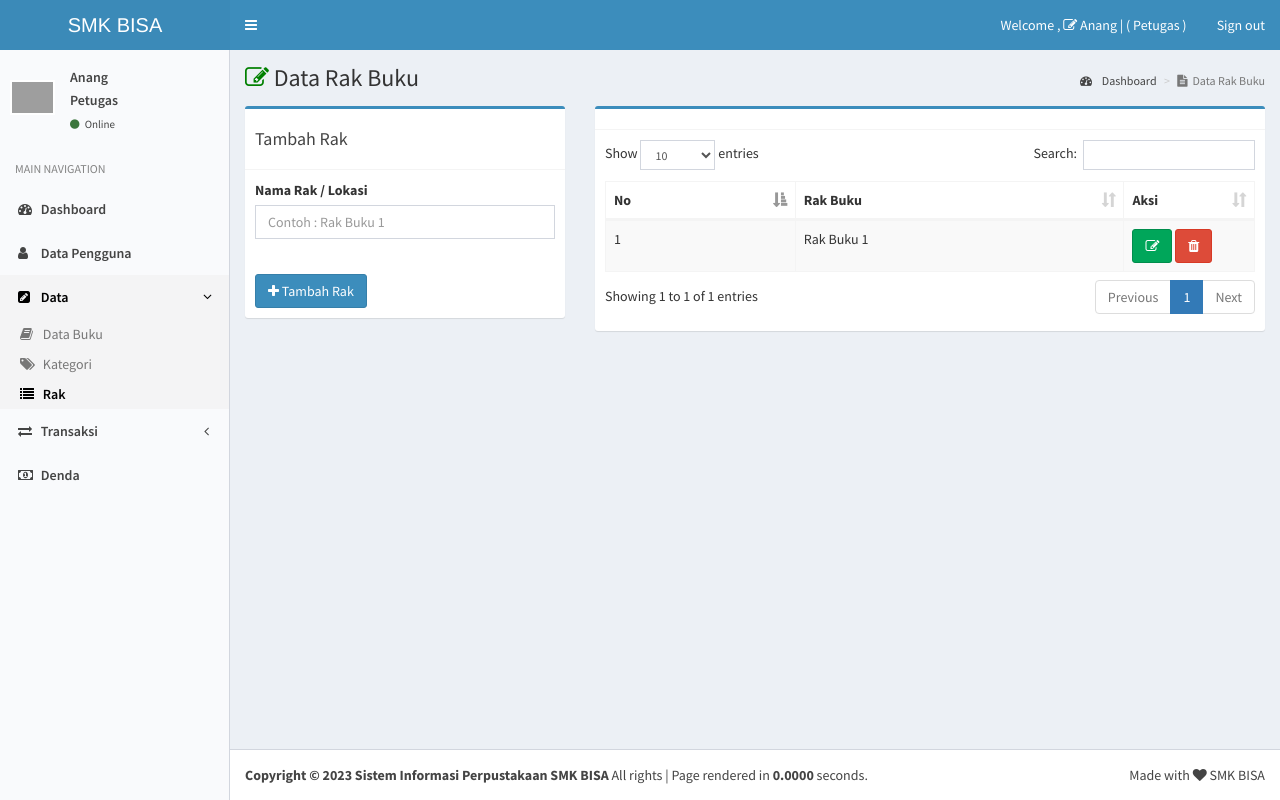
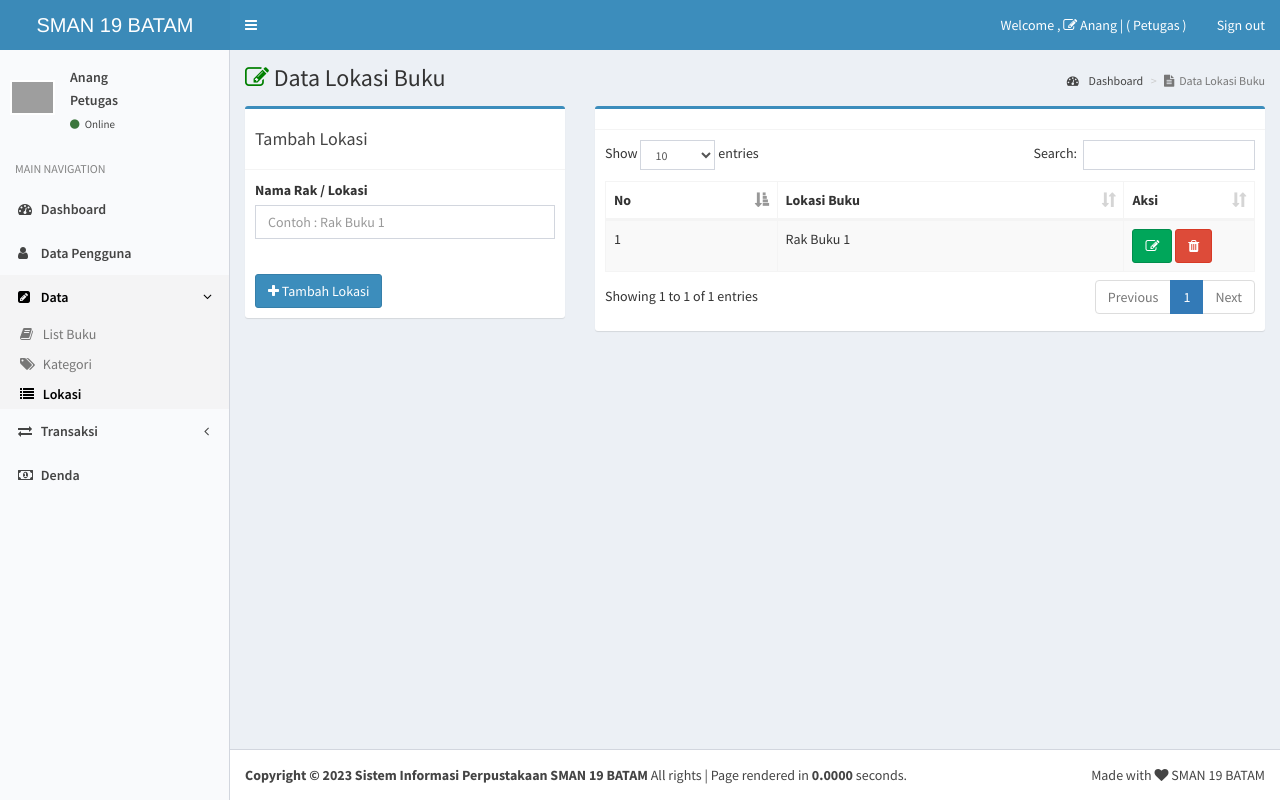
Before and after one commit to van-grafity/perpus-ci3, a CodeIgniter app: page /database/data/rak in a window 1280 px wide. Run offline with CodeIgniter, Linux system fonts and the light colour scheme; a user stored in the database is signed in; data comes from the database, SQL or seed files in the repository; some libraries are stand-ins or nearby versions; grey boxes are pictures that could not be loaded.

Commit message:
updated refisi

```diff
--- a/application/config/database.php
+++ b/application/config/database.php
@@ -78,7 +78,7 @@ $db['default'] = array(
 	'hostname' => 'localhost',
 	'username' => 'root',
 	'password' => '',
-	'database' => 'projek_perpus',
+	'database' => 'perpus_ci3',
 	'dbdriver' => 'mysqli',
 	'dbprefix' => '',
 	'pconnect' => FALSE,
--- a/application/controllers/Data.php
+++ b/application/controllers/Data.php
@@ -358,7 +358,7 @@ class Data extends CI_Controller {
 			}
 		}
 
-        $this->data['title_web'] = 'Data Rak Buku ';
+        $this->data['title_web'] = 'Data Lokasi Buku ';
         $this->load->view('header_view',$this->data);
         $this->load->view('sidebar_view',$this->data);
         $this->load->view('rak/rak_view',$this->data);
@@ -378,7 +378,7 @@ class Data extends CI_Controller {
 
 
 			$this->session->set_flashdata('pesan','<div id="notifikasi"><div class="alert alert-success">
-			<p> Tambah Rak Buku Sukses !</p>
+			<p> Tambah Lokasi Buku Sukses !</p>
 			</div></div>');
 			redirect(base_url('data/rak'));
 		}
--- a/application/views/footer_view.php
+++ b/application/views/footer_view.php
@@ -1,7 +1,7 @@
 <?php defined('BASEPATH') OR exit('No direct script access allowed');?>
 <div class="clearfix"></div>
 <footer class="main-footer">
-    <div id="mycredit"><strong> Copyright &copy; <?php echo date('Y');?> Sistem Informasi Perpustakaan SMK BISA
+    <div id="mycredit"><strong> Copyright &copy; <?php echo date('Y');?> Sistem Informasi Perpustakaan SMAN 19 BATAM
     </strong> All rights | Page rendered in <strong>{elapsed_time}</strong> seconds.
     <div class="pull-right">
      <span id="made_with"></span>
--- a/application/views/header_view.php
+++ b/application/views/header_view.php
@@ -4,7 +4,7 @@
 <head>
   <meta charset="utf-8">
   <meta http-equiv="X-UA-Compatible" content="IE=edge">
-  <title><?php echo $title_web;?> | Sistem Informasi Perpustakaan SMK BISA </title>
+  <title><?php echo $title_web;?> | Sistem Informasi Perpustakaan SMAN 19 BATAM </title>
   <!-- Tell the browser to be responsive to screen width -->
 
 
@@ -62,7 +62,7 @@
       <!-- mini logo for sidebar mini 50x50 pixels -->
       <span class="logo-mini"><b>P</b>C</span>
       <!-- logo for regular state and mobile devices -->
-      <span class="logo-lg">SMK BISA</span>
+      <span class="logo-lg">SMAN 19 BATAM</span>
     </a>
     <!-- Header Navbar: style can be found in header.less -->
     <nav class="navbar navbar-static-top">
--- a/application/views/login_view.php
+++ b/application/views/login_view.php
@@ -82,11 +82,11 @@
   </div>
   <!-- /.login-box-body -->
   <br/>
-  <footer>
+  <!-- <footer>
     <div class="login-box-body text-center bg-blue">
-       <a style="color: yellow;"> Copyright &copy; Sistem Perpustakaan SMK BISA - <?php echo date("Y");?>
+       <a style="color: yellow;"> Copyright &copy; Sistem Perpustakaan SMAN 19 BATAM - <?php echo date("Y");?>
     </div>
-  </footer>
+  </footer> -->
 </div>
 <!-- /.login-box -->
 <!-- Response Ajax -->
--- a/application/views/pinjam/detail.php
+++ b/application/views/pinjam/detail.php
@@ -183,7 +183,7 @@
 										</td>
 									</tr>
 									<tr>
-										<td>Data Buku</td>
+										<td>List Buku</td>
 										<td>:</td>
 										<td>
 											<table class="table table-striped">
--- a/application/views/rak/rak_view.php
+++ b/application/views/rak/rak_view.php
@@ -18,9 +18,9 @@
 					<div class="box box-primary">
 						<div class="box-header with-border">
 							<?php if(!empty($this->input->get('id'))){?>
-							<h4> Edit Rak</h4>
+							<h4> Edit Lokasi</h4>
 							<?php }else{?>
-							<h4> Tambah Rak</h4>
+							<h4> Tambah Lokasi</h4>
 							<?php }?>
 						</div>
 						<!-- /.box-header -->
@@ -46,7 +46,7 @@
 								</div>
 								<br/>
 								<input type="hidden" name="tambah" value="tambah">
-								<button type="submit" class="btn btn-primary"> <i class="fa fa-plus"></i> Tambah Rak</button>
+								<button type="submit" class="btn btn-primary"> <i class="fa fa-plus"></i> Tambah Lokasi</button>
 							</form>
 							<?php }?>
 						</div>
@@ -63,7 +63,7 @@
 								<thead>
 									<tr>
 										<th>No</th>
-										<th>Rak Buku</th>
+										<th>Lokasi Buku</th>
 										<th>Aksi</th>
 									</tr>
 								</thead>
--- a/application/views/sidebar_view.php
+++ b/application/views/sidebar_view.php
@@ -63,7 +63,7 @@
                         <?php if($this->uri->uri_string() == 'data/bukudetail/'.$this->uri->segment('3')){ echo 'active';}?>
                         <?php if($this->uri->uri_string() == 'data/bukuedit/'.$this->uri->segment('3')){ echo 'active';}?>">
                         <a href="<?php echo base_url("data");?>" class="cursor">
-                            <span class="fa fa-book"></span> Data Buku
+                            <span class="fa fa-book"></span> List Buku
 
                         </a>
                     </li>
@@ -75,7 +75,7 @@
                     </li>
                     <li class=" <?php if($this->uri->uri_string() == 'data/rak'){ echo 'active';}?>">
                         <a href="<?php echo base_url("data/rak");?>" class="cursor">
-                            <span class="fa fa-list"></span> Rak
+                            <span class="fa fa-list"></span> Lokasi
 
                         </a>
                     </li>
--- a/application/views/user/detail.php
+++ b/application/views/user/detail.php
@@ -82,7 +82,7 @@ error_reporting(0);
         <div class="container">
             <br/>
             <div class="pull-left">
-                SMK BISA - Preview HTML to DOC [ size paper A4 ]
+                SMAN 19 BATAM - Preview HTML to DOC [ size paper A4 ]
             </div>
             <div class="pull-right">
             <button type="button" class="btn btn-success btn-md" onclick="printDiv('printableArea')">
--- a/application/views/user/user_view.php
+++ b/application/views/user/user_view.php
@@ -26,7 +26,7 @@
                         <thead>
                             <tr>
                                 <th>No</th>
-                                <th>ID</th>
+                                <th hidden>ID</th>
                                 <th>Foto</th>
                                 <th>Nama</th>
                                 <th>User</th>
@@ -41,7 +41,7 @@
                         <?php $no=1;foreach($user as $isi){?>
                             <tr>
                                 <td><?= $no;?></td>
-                                <td><?= $isi['anggota_id'];?></td>
+                                <td hidden><?= $isi['anggota_id'];?></td>
                                 <td>
                                     <center>
                                         <?php if(!empty($isi['foto'] !== "-")){?>
@@ -63,7 +63,7 @@
                                     <a href="<?= base_url('user/edit/'.$isi['id_login']);?>"><button class="btn btn-success"><i class="fa fa-edit"></i></button></a>
                                     <a href="<?= base_url('user/del/'.$isi['id_login']);?>" onclick="return confirm('Anda yakin user akan dihapus ?');">
 									<button class="btn btn-danger"><i class="fa fa-trash"></i></button></a>
-									<a href="<?= base_url('user/detail/'.$isi['id_login']);?>" target="_blank"><button class="btn btn-primary">
+									<a hidden href="<?= base_url('user/detail/'.$isi['id_login']);?>" target="_blank"><button class="btn btn-primary">
 										<i class="fa fa-print"></i> Cetak Kartu</button></a>
                                 </td>
                             </tr>
--- a/assets_style/assets/dist/js/custom.js
+++ b/assets_style/assets/dist/js/custom.js
@@ -29,7 +29,7 @@ function showPage() {
 
 /*-- append to footer bottom --*/
 
-$("<p>Made with <i class='fa fa-heart'></i> SMK BISA</p>").appendTo("#made_with"); //appendTo: Append at inside bottom
+$("<p>Made with <i class='fa fa-heart'></i> SMAN 19 BATAM</p>").appendTo("#made_with"); //appendTo: Append at inside bottom
 
 /*-- date picker --*/
 $( document ).ready(function() {
--- a/db sql/projek_perpus.sql
+++ b/db sql/projek_perpus.sql
@@ -19,7 +19,7 @@ SET time_zone = "+00:00";
 /*!40101 SET NAMES utf8mb4 */;
 
 --
--- Database: `projek_perpus`
+-- Database: `library-laravel`
 --
 
 -- --------------------------------------------------------
```
